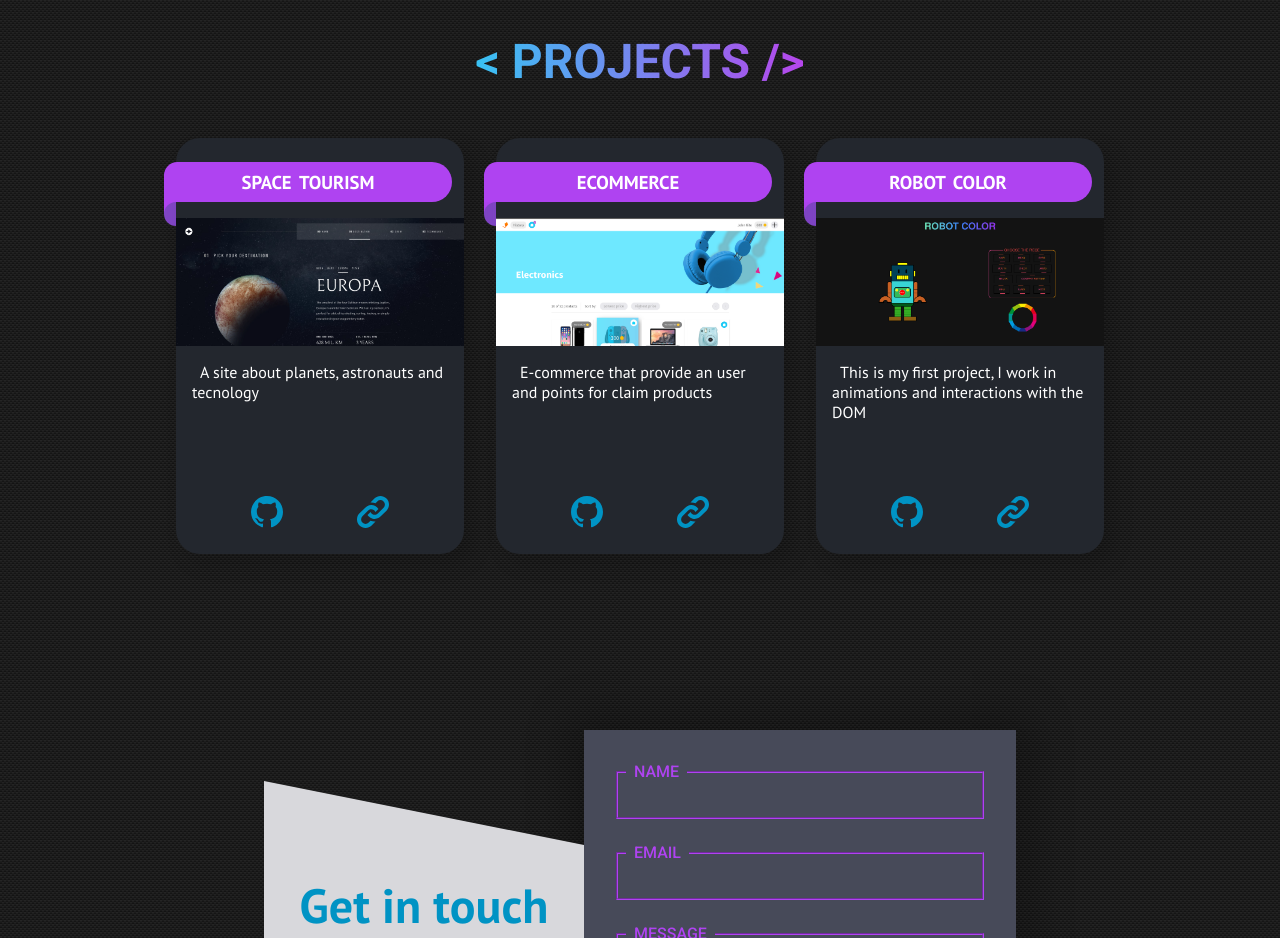
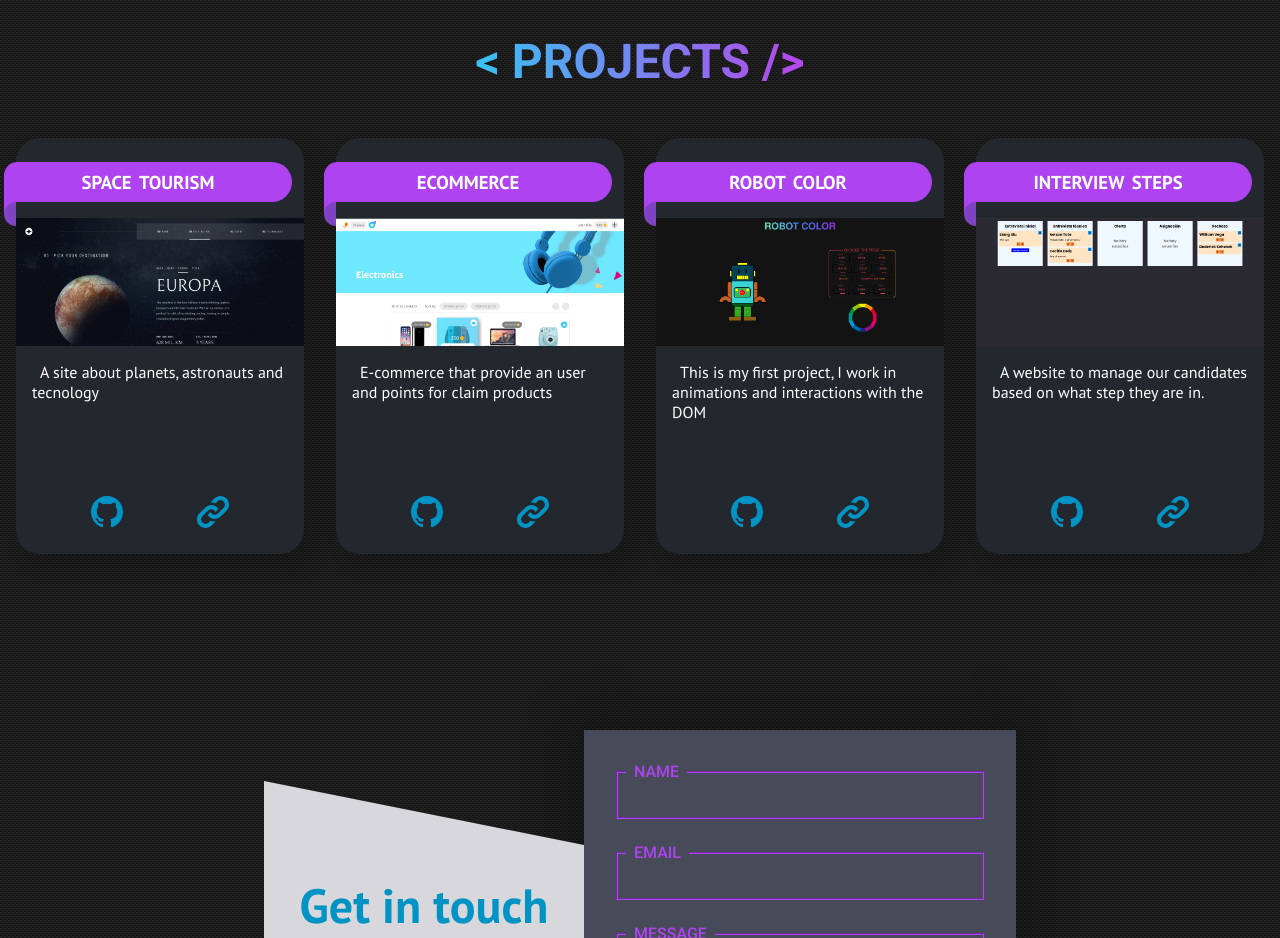
Before and after one commit to charly8888/portfolio, a React (Vite) app: page / in a window 1280 px wide. Shown: the part 1320-2258 px from the top of the page. Built offline with nearby package versions, Linux system fonts and the light colour scheme.

Commit message:
add cognizant

```diff
--- a/src/components/ContainerCards/data.ts
+++ b/src/components/ContainerCards/data.ts
@@ -31,4 +31,12 @@ export const projectsData: data = [
     description:
       'This is my first project, I work in animations and interactions with the DOM',
   },
+  {
+    title: 'Interview steps',
+    siteURL: 'https://cognizant-challenge.netlify.app/',
+    github: 'https://github.com/charly8888/cognizant-challenge',
+    siteImage: '/images/challenge-cognizant.png',
+    description:
+      'A website to manage our candidates based on what step they are in.',
+  },
 ]
```
Also changed, not shown: public/images/challenge-cognizant.png (added).
